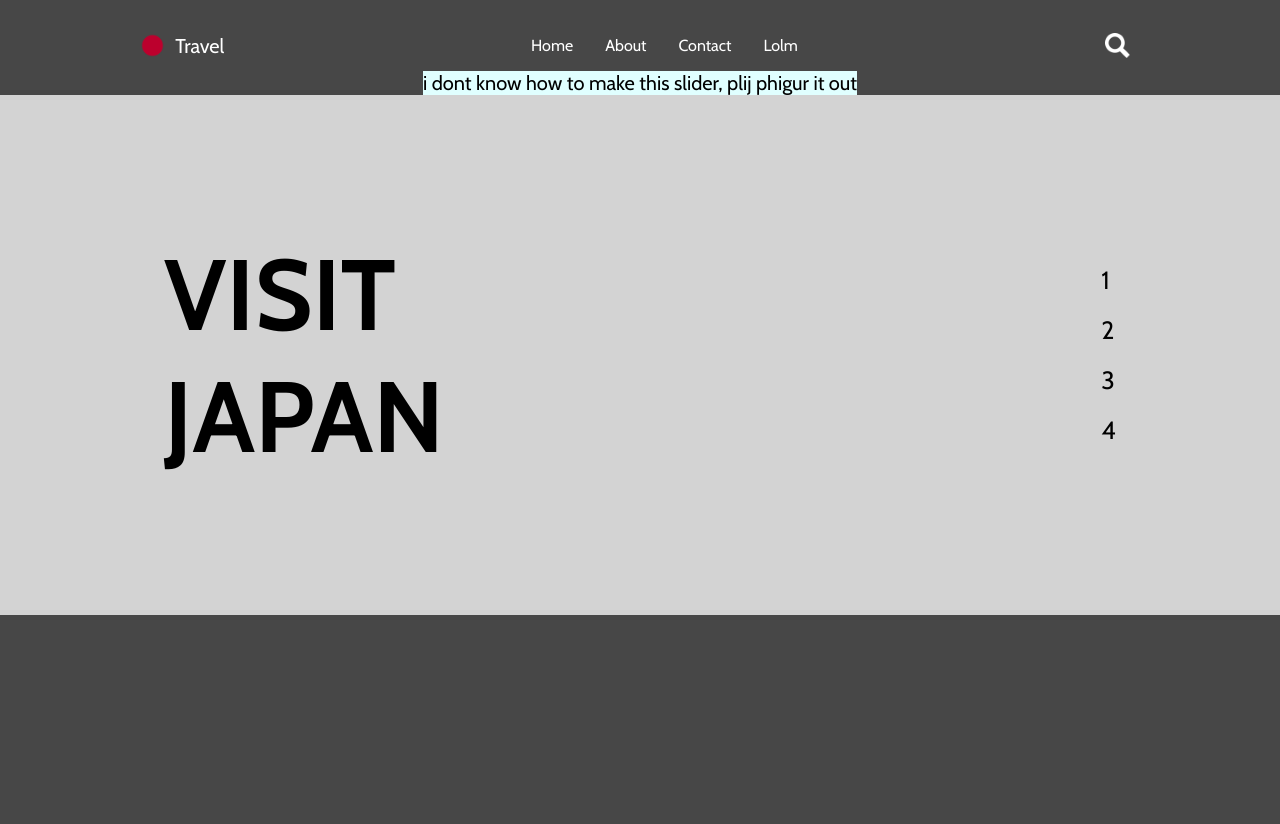
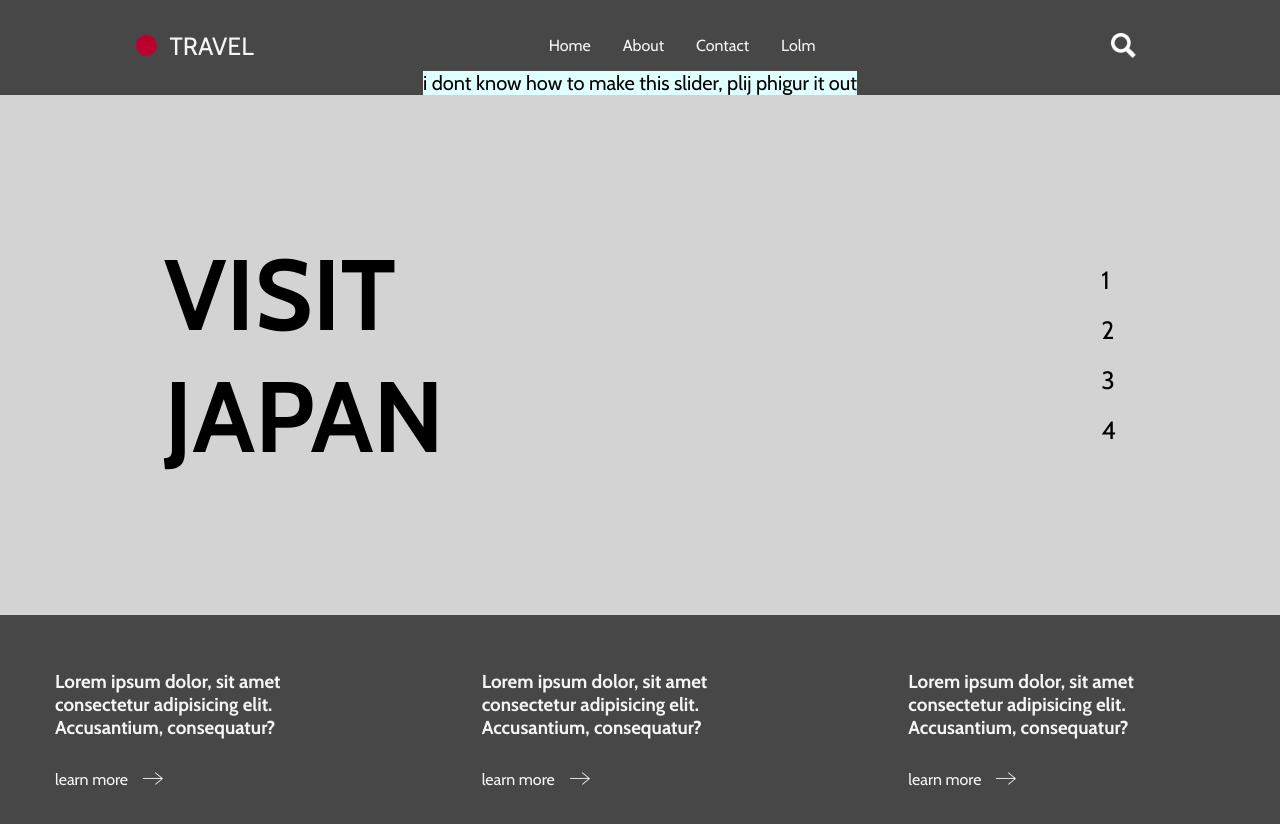
Before and after one commit to Ikshit-67/Visit_japan, a React (Create React App) app: page / in a window 1280 px wide. Shown: the top 824 px of the page. Before the commit the page ends 800 px from the top, so only its background shows below. Built offline with nearby package versions, Linux system fonts and the light colour scheme.

Commit message:
Bottom Done

```diff
--- a/src/App.js
+++ b/src/App.js
@@ -1,12 +1,14 @@
 import React from 'react'
 import Header from "./components/Header.jsx"
 import Hero from './components/Hero.jsx'
+import Bottom from './components/Bottom.jsx'
 
 const App = () => {
   return (
     <>
       <Header/>
       <Hero/>
+      <Bottom/>
     </>
   )
 }
--- /dev/null
+++ b/src/components/Bottom.jsx
@@ -0,0 +1,33 @@
+import React from 'react'
+import Styles from "../styles/Bottom.module.scss"
+import { bottomData } from "../utils/bottomData"
+
+const Bottom = () => {
+  return (
+    <div className={Styles.bottom}>
+        <div className={Styles.infoContainer}>
+            <h3>Lorem ipsum dolor, sit amet consectetur adipisicing elit. Accusantium, consequatur?</h3>
+            <div className={Styles.learnMoreAndArrow}>
+              <p>learn more</p>
+              <img src={bottomData.arrowIcon} alt="" />
+            </div>
+        </div>
+        <div className={Styles.infoContainer}>
+            <h3>Lorem ipsum dolor, sit amet consectetur adipisicing elit. Accusantium, consequatur?</h3>
+            <div className={Styles.learnMoreAndArrow}>
+              <p>learn more</p>
+              <img src={bottomData.arrowIcon} alt="" />
+            </div>
+        </div>
+        <div className={Styles.infoContainer}>
+            <h3>Lorem ipsum dolor, sit amet consectetur adipisicing elit. Accusantium, consequatur?</h3>
+            <div className={Styles.learnMoreAndArrow}>
+              <p>learn more</p>
+              <img src={bottomData.arrowIcon} alt="" />
+            </div>
+        </div>
+    </div>
+  );
+};
+
+export default Bottom;
--- a/src/components/Header.jsx
+++ b/src/components/Header.jsx
@@ -8,7 +8,7 @@ const Header = () => {
         <div className={Styles.headerWrapper}>
             <div className={Styles.logos}>
                 <img src={headerData.japanFlag} alt="" />
-                <p>Travel</p>
+                <p>TRAVEL</p>
             </div>
             <div className={Styles.mainNav}>
                 <ul>
--- /dev/null
+++ b/src/styles/Bottom.module.scss
@@ -0,0 +1,21 @@
+.bottom{
+    display: flex;
+    justify-content: space-around;
+    color: whitesmoke;
+
+    .infoContainer{
+        padding: 55px;
+
+        .learnMoreAndArrow{
+            padding: 15px 0;
+            display: flex;
+            align-items: center;
+            justify-content: flex-start;
+
+            img{
+                width: 20px;
+                margin: 15px;
+            }
+        }
+    }
+}
--- a/src/styles/Header.module.scss
+++ b/src/styles/Header.module.scss
@@ -27,16 +27,15 @@
         justify-content: center;
 
 
-
         img{
             width: 25px;
         }
 
         p{
             margin: 10px;
-            font-size: 20px;
+            font-size: 25px;
             font-weight: 400;
-            color: white;
+            color: whitesmoke;
         }
     }
 
@@ -52,7 +51,7 @@
 
                 a{
                     text-decoration: none;
-                    color: white;
+                    color: whitesmoke;
                 }
             }
         }
--- a/src/styles/Hero.module.scss
+++ b/src/styles/Hero.module.scss
@@ -3,7 +3,6 @@
     display: flex;
     align-items: center;
     justify-content: space-around;
-    // color: whitesmoke;
 
     .headingWrapper{
         height: 65vh;
--- /dev/null
+++ b/src/utils/bottomData.js
@@ -0,0 +1,3 @@
+import arrowIcon from "../assets/bottom_svgs/arrow.png"
+
+export const bottomData = {arrowIcon}
```
Also changed, not shown: src/assets/bottom_svgs/arrow.png (added).
